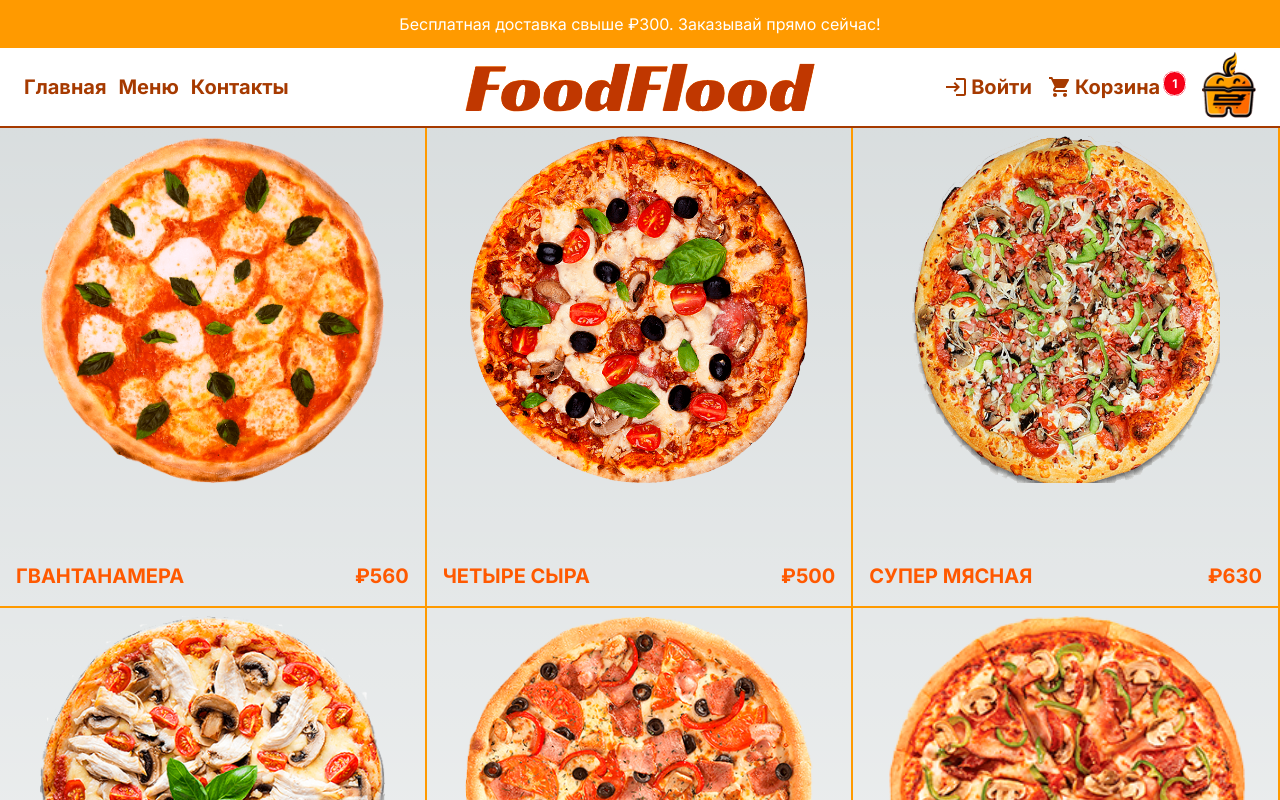
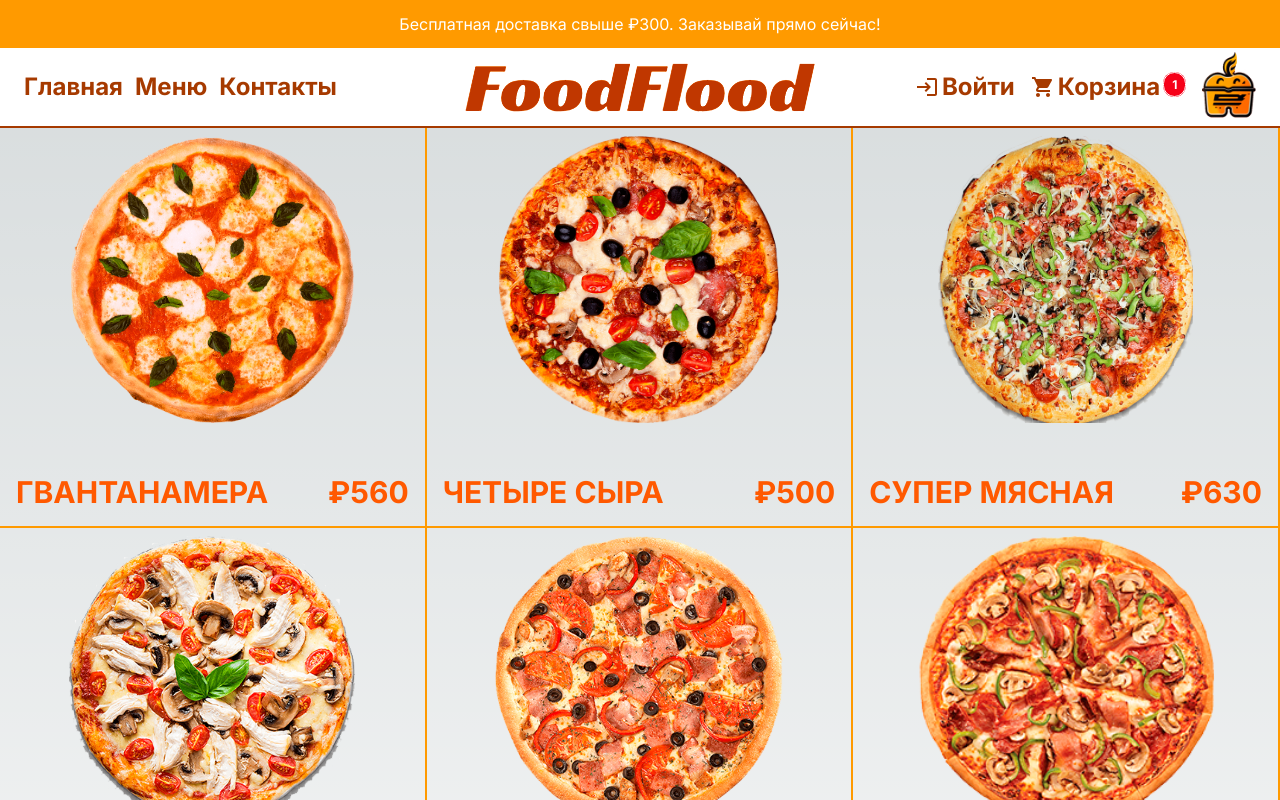
Before and after one commit to AlexanderBorisovVrn/food_flood, a Next.js app: page /menu/burgers in a window 1280 px wide. Shown: the top 800 px of the page. Built offline with nearby package versions, Linux system fonts and the light colour scheme.

Commit message:
fix:adaptive category

```diff
--- a/app/menu/[category]/page.tsx
+++ b/app/menu/[category]/page.tsx
@@ -7,15 +7,15 @@ const Category = ({ params }: { params: { category: string } }) => {
     <main className="flex flex-wrap text-primary min-w-screen">
       {pizzas.map((pizza) => (
         <Link href={`/product/${pizza.id}`} key={pizza.id}
-         className='w-full sm:w-1/2 h-[60vh] lg:w-1/3 border-r-2 border-secondary border-b-2 p-2 flex flex-col justify-between group'>
+          className='w-full sm:w-1/2 h-[60vh] lg:h-[50vh] lg:w-1/3 border-r-2 border-secondary border-b-2 p-2  flex flex-col justify-between group'>
           {/* IMAGE CONTAINER */}
           {pizza.img && (
-            <div className="relative h-3/4">
-              <Image src={pizza.img} alt={pizza.title} fill className='object-contain' />
+            <div className="relative h-3/4 ">
+              <Image src={pizza.img} alt={pizza.title} fill className='object-contain' sizes="(max-width: 768px) 100vw, (max-width: 1200px) 50vw, 33vw" />
             </div>
           )}
           {/* TEXT CONTAINER */}
-          <div className="flex justify-between items-center font-bold p-2 uppercase text-xl">
+          <div className="flex justify-between items-center font-bold p-2 uppercase text-xl md:text-2xl xl:text-3xl ">
             <h1 className=" flex flex-wrap">{pizza.title}</h1>
             <h2 className='group-hover:hidden'>₽{pizza.price}</h2>
             <button className='hidden group-hover:block bg-third py-2 px-4 text-white rounded-sm'>Добавить</button>
--- a/app/menu/page.tsx
+++ b/app/menu/page.tsx
@@ -5,14 +5,14 @@ import { alegreya } from "../layout";
 const Menu = () => {
   return (
     <main className="min-w-screen  lg:h-[calc(100vh-8rem)] xl:h-[calc(100vh-9rem)] flex flex-col lg:center bg-gray ">
-      <div className="w-full lg:h-3/4 xl:h-full lg:w-[80%]  flex flex-col  lg:flex-row xl:min-w-full">
+      <div className="w-full lg:h-3/4  lg:w-[80%]  flex flex-col  lg:flex-row xl:min-w-full">
         {menuData.map((category) => {
           return (
             <Link
               key={category.id}
               href={`/menu/${category.slug}`}
               style={{ backgroundImage: `url(/menu/${category.slug}.jpg)` }}
-              className={`h-[calc(100vh-5rem)] lg:h-full  lg:w-1/3 center text-third   hover:text-white hover:txt-shadow-b txt-shadow-w border-y-4 border-gray  text-center`}
+              className={`h-[calc(100vh-5rem)] lg:h-full  lg:w-1/3 center text-third bg-no-repeat  hover:text-white hover:txt-shadow-b txt-shadow-w border-y-4 border-gray  text-center`}
             >
               <div className="w-full h-full backdrop-grayscale hover:backdrop-grayscale-0 transition-all duration-200 ease-in-out">
                   <h1 className="text-4xl lg:text-2xl 2xl:text-5xl font-bold uppercase mt-[45%]">
--- a/components/NavBar.tsx
+++ b/components/NavBar.tsx
@@ -9,7 +9,7 @@ const NavBar = () => {
   const user = false;
   const linkStyle = "hover:txt-up";
   return (
-    <nav className="w-full h-12 text-dark capitalize md:h-20 lg:text-xl flex justify-between items-center p-1 lg:px-6 px-4 border-b-2 border-dark bg-white lg:bg-logo bg-no-repeat bg-center">
+    <nav className="w-full h-12 text-dark capitalize md:h-20 lg:text-xl xl:text-2xl flex justify-between items-center p-1 lg:px-6 px-4 border-b-2 border-dark bg-white lg:bg-logo bg-no-repeat bg-center">
       {/* LEFT LINKS */}
       <div className="hidden md:flex gap-3   font-bold">
         <Link href={"/"} className={linkStyle}>
```
